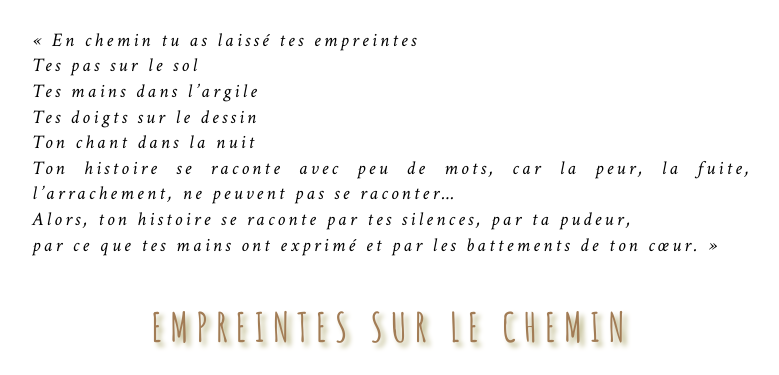
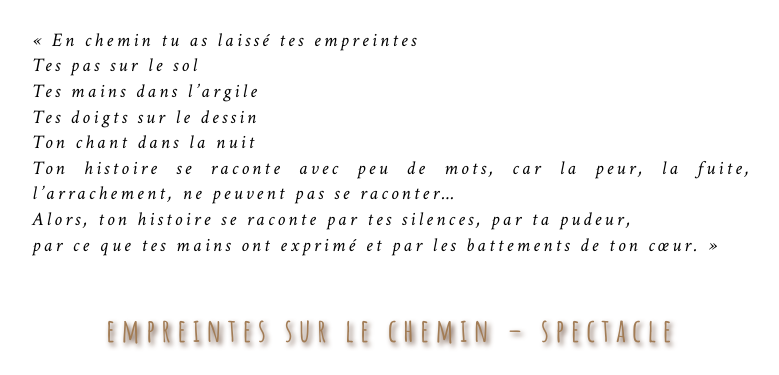
Before and after one commit to leshnik/revertouthaut, a Jekyll site: the page built from captation_empreintes.md, in a window 1280 px wide and 900 px high, cut to the strip 254-629 px from the top of the window. Shown: the whole strip, without its empty margins (248-1027 px from the left). Built offline with Jekyll 4.4.1, drawn with Linux system fonts in a browser that asks for light colours.

Commit message:
capta empreintes add link to page

```diff
--- a/captation_empreintes.md
+++ b/captation_empreintes.md
@@ -24,7 +24,7 @@
 par ce que tes mains ont exprimé et par les battements de ton cœur. »
 </cite></p>
 
-<h1>EMPREINTES SUR LE CHEMIN</h1>
+<h1><a href="empreintes-sur-le-chemin">empreintes sur le chemin – spectacle</a></h1>
 <div style="position:relative;padding-top:56.25%;"><iframe src="https://iframe.mediadelivery.net/embed/13613/d2ba91e5-4588-4081-abb3-e25af26e6b58?autoplay=false&loop=false&muted=false&preload=true&responsive=true" loading="lazy" style="border:0;position:absolute;top:0;height:100%;width:100%;" allow="accelerometer;gyroscope;autoplay;encrypted-media;picture-in-picture;" allowfullscreen="true"></iframe></div>
 
 <p class="intro-text">Pendant une année, Rêver Tout Haut a mêné des ateliers artistiques destinés à des personnes exilées, résident sur Macon.</p>
```
